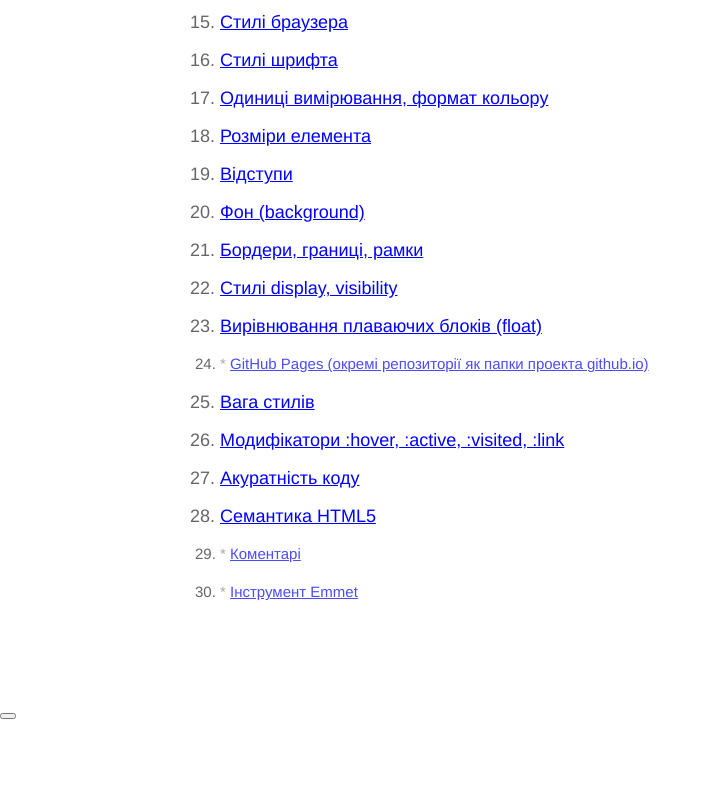
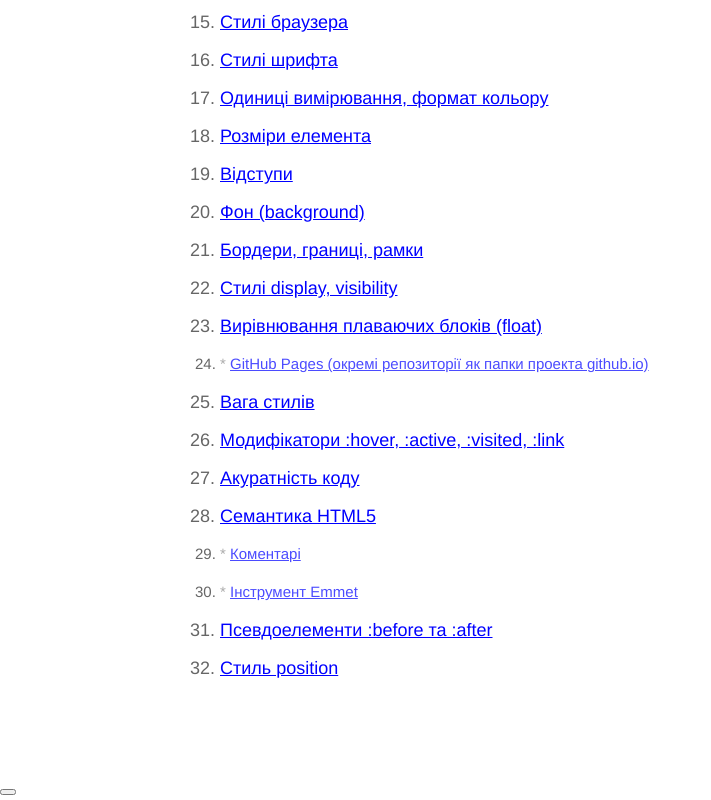
Before and after one commit to poshtarboba/fe, a plain HTML site: page fe20a.html in a window 1280 px wide. Shown: the part 1550-2350 px from the top of the page, without its empty margins (0-711 px from the left). Before the commit the page ends 2274 px from the top, so only its background shows below. Drawn offline with Linux system fonts and the light colour scheme.

Commit message:
fe20a new lectiona

```diff
--- a/fe20a.html
+++ b/fe20a.html
@@ -83,6 +83,8 @@
 				<li><a href="layout_html5.html">Семантика HTML5</a></li>
 				<li class="self-education"><a href="layout_comments.html">Коментарі</a></li>
 				<li class="self-education"><a href="tools_emmet.html">Інструмент Emmet</a></li>
+				<li><a href="layout_beforeafter.html">Псевдоелементи :before та :after</a></li>
+				<li><a href="layout_position.html">Стиль position</a></li>
 			</ol>
 		</section>
 
```
